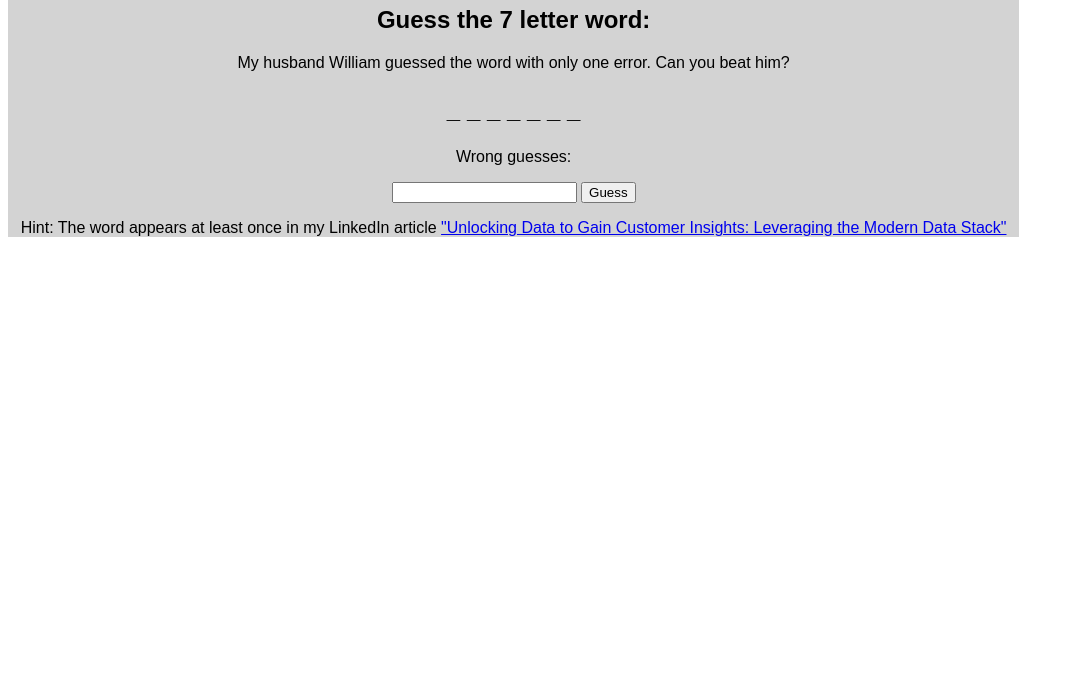
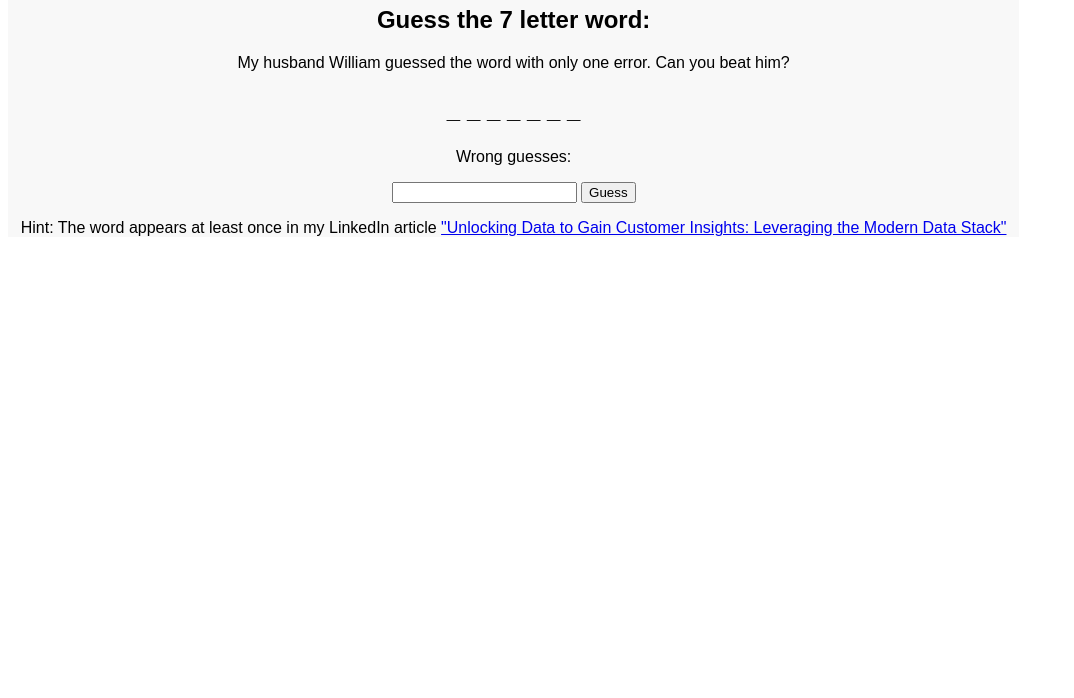
Before and after one commit to dianabald/dianabald.github.io, a plain HTML site: page index.html in a window 1280 px wide. Shown: the part 102-800 px from the top of the page, without its empty margins (0-1074 px from the left). Drawn offline with Linux system fonts and the light colour scheme.

Commit message:
Update index.html

```diff
--- a/index.html
+++ b/index.html
@@ -17,7 +17,7 @@
             margin: 1 auto;
             max-width: 1200px;
             min-width: 300px;
-            background-color: #d3d3d3;
+            background-color: #f8f8f8;
         }
 
         img {
@@ -25,7 +25,7 @@
             height: auto;
         }
 
-        @media screen and (max-width: 800px) {
+        @media screen and (max-width: 600px) {
             .container {
                 width: 100%;
             }
```
